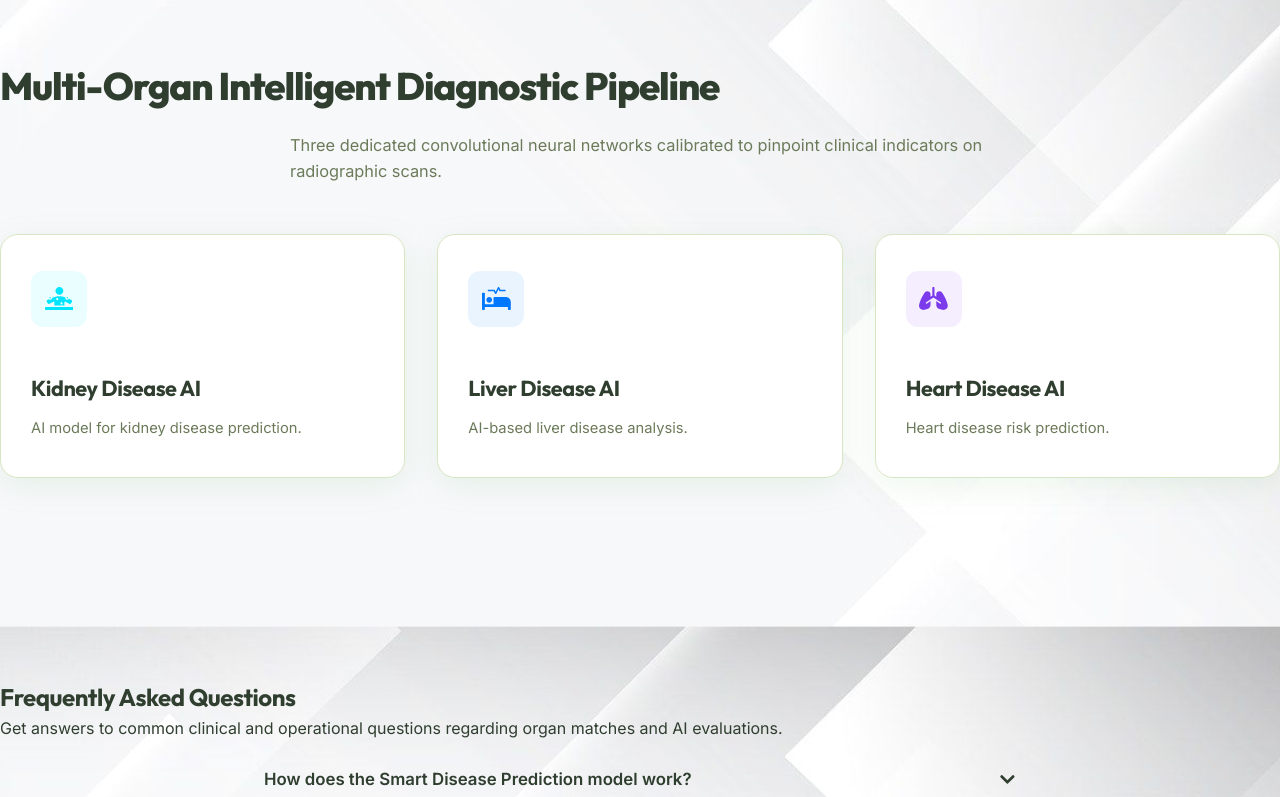
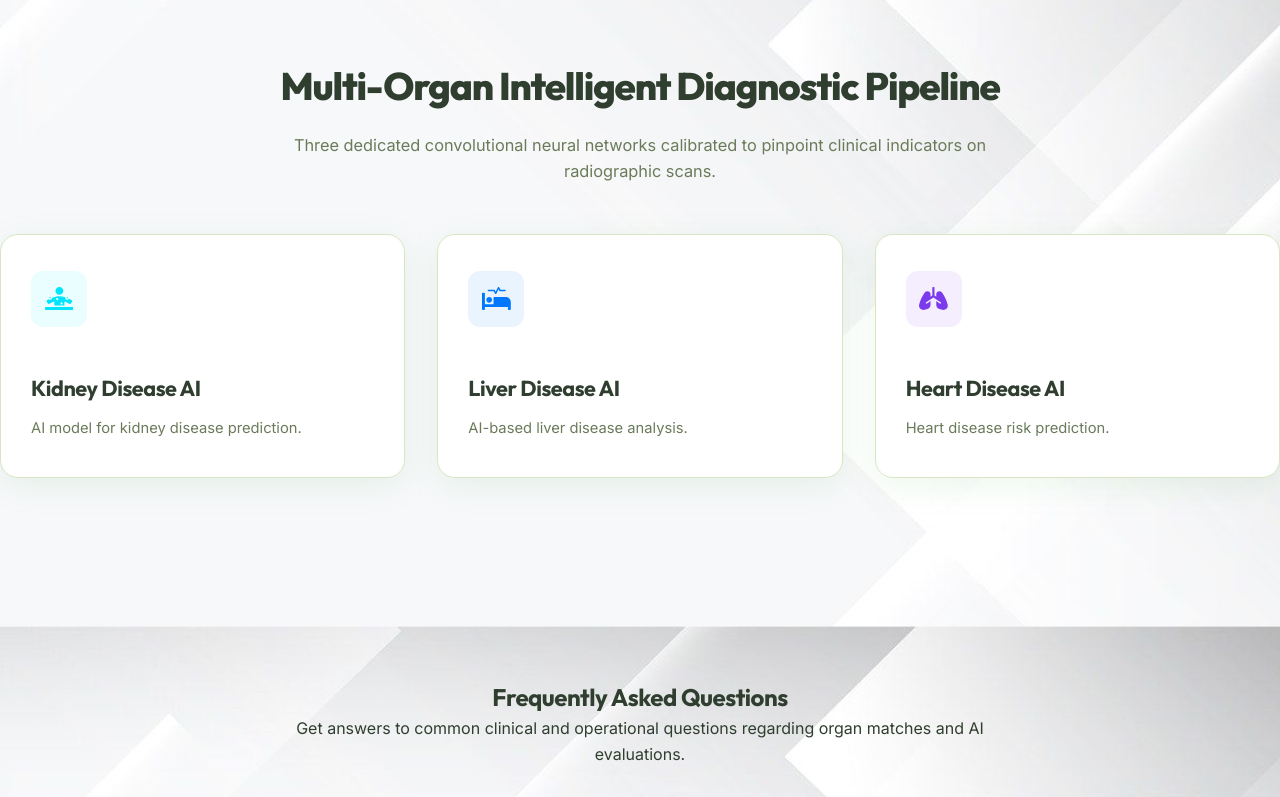
Before and after one commit to shreya101105/smart-organ-donation-system, a React (Vite) app: page / in a window 1280 px wide. Shown: the part 3640-4437 px from the top of the page. Built offline with nearby package versions, Linux system fonts and the light colour scheme.

Commit message:
Updated project with latest changes

```diff
--- a/src/pages/Home/FAQ.jsx
+++ b/src/pages/Home/FAQ.jsx
@@ -13,9 +13,9 @@ export const FAQ = () => {
   return (
     <section className="home-section" id="faq">
       <div className="container">
-        <div className="section-header">
-          <h2>Frequently Asked Questions</h2>
-          <p>Get answers to common clinical and operational questions regarding organ matches and AI evaluations.</p>
+        <div className="section-header" style={{ textAlign: 'center', margin: '0 auto 40px auto', maxWidth: '700px' }}>
+          <h2 style={{ textAlign: 'center' }}>Frequently Asked Questions</h2>
+          <p style={{ textAlign: 'center' }}>Get answers to common clinical and operational questions regarding organ matches and AI evaluations.</p>
         </div>
 
         <div className="faq-list">
@@ -53,7 +53,28 @@ export const FAQ = () => {
           })}
         </div>
       </div>
+
+      <style>{`
+        #faq .section-header {
+          text-align: center !important;
+          display: flex;
+          flex-direction: column;
+          align-items: center;
+          justify-content: center;
+        }
+
+        #faq .section-header h2 {
+          text-align: center !important;
+          width: 100%;
+        }
+
+        #faq .section-header p {
+          text-align: center !important;
+          width: 100%;
+        }
+      `}</style>
     </section>
   );
 };
+
 export default FAQ;
--- a/src/pages/Home/Features.jsx
+++ b/src/pages/Home/Features.jsx
@@ -35,11 +35,19 @@ export const Features = () => {
           whileInView={{ opacity: 1, y: 0 }}
           viewport={{ once: true }}
           transition={{ duration: 0.6 }}
+          style={{
+            textAlign: 'center',
+            display: 'flex',
+            flexDirection: 'column',
+            alignItems: 'center',
+            justifyContent: 'center',
+            margin: '0 auto'
+          }}
         >
-          <h2 style={{ fontSize: '2.4rem', fontWeight: '800', letterSpacing: '-0.03em', marginBottom: '14px' }}>
+          <h2 style={{ fontSize: '2.4rem', fontWeight: '800', letterSpacing: '-0.03em', marginBottom: '14px', textAlign: 'center', width: '100%' }}>
             Multi-Organ Intelligent Diagnostic Pipeline
           </h2>
-          <p style={{ color: 'var(--muted-color)', maxWidth: '700px', margin: '0 auto', fontSize: '1.02rem' }}>
+          <p style={{ color: 'var(--muted-color)', maxWidth: '700px', margin: '0 auto', fontSize: '1.02rem', textAlign: 'center', width: '100%' }}>
             Three dedicated convolutional neural networks calibrated to pinpoint clinical indicators on radiographic scans.
           </p>
         </motion.div>
@@ -90,6 +98,23 @@ export const Features = () => {
         </div>
 
       </div>
+
+      <style>{`
+        #features .section-header {
+          text-align: center !important;
+          display: flex !important;
+          flex-direction: column !important;
+          align-items: center !important;
+          justify-content: center !important;
+        }
+
+        #features .section-header h2,
+        #features .section-header p {
+          text-align: center !important;
+          margin-left: auto !important;
+          margin-right: auto !important;
+        }
+      `}</style>
     </section>
   );
 };
```
